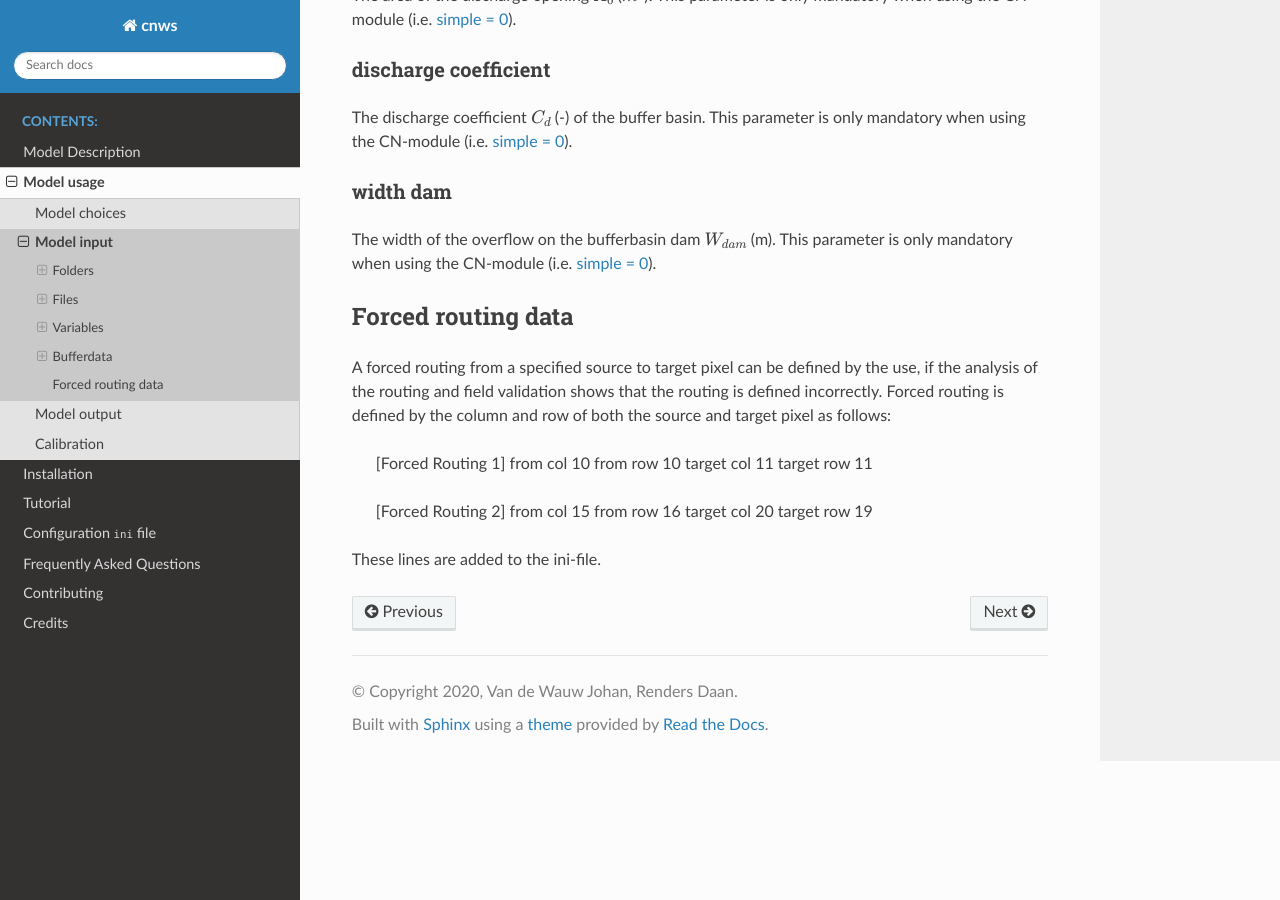
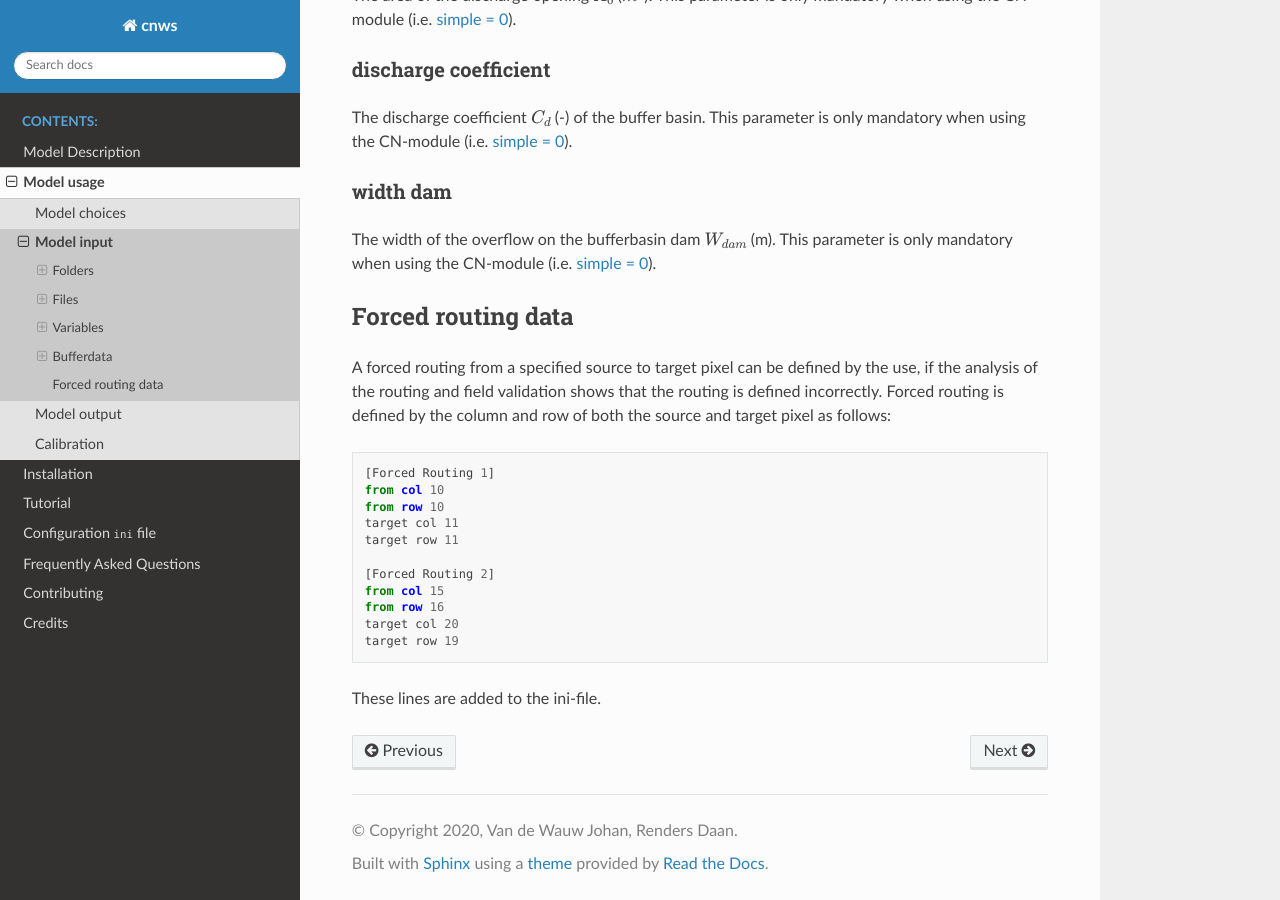
Before and after one commit to watem-sedem/watem-sedem, a Sphinx documentation site: the page built from docs/input.rst, in a window 1280 px wide and 900 px high, scrolled down 12097 px. Built offline with Sphinx 7.4.7 and the Read the Docs theme 2.0.0, drawn with Linux system fonts in a browser that asks for light colours.

Commit message:
code-like formatting example force routing

```diff
--- a/docs/input.rst
+++ b/docs/input.rst
@@ -581,6 +581,7 @@ TO DO
 Bufferdata
 ==========
 
+
 For every buffer, following variables must be defined. These variables are only
 mandatory when include buffers = 1.
 
@@ -653,7 +654,7 @@ Forced routing data
 A forced routing from a specified source to target pixel can be defined by
 the use, if the analysis of the routing and field validation shows that the
 routing is defined incorrectly. Forced routing is defined by the column and
-row of both the source and target pixel as follows:
+row of both the source and target pixel as follows::
 
         [Forced Routing 1]
         from col 10
```
